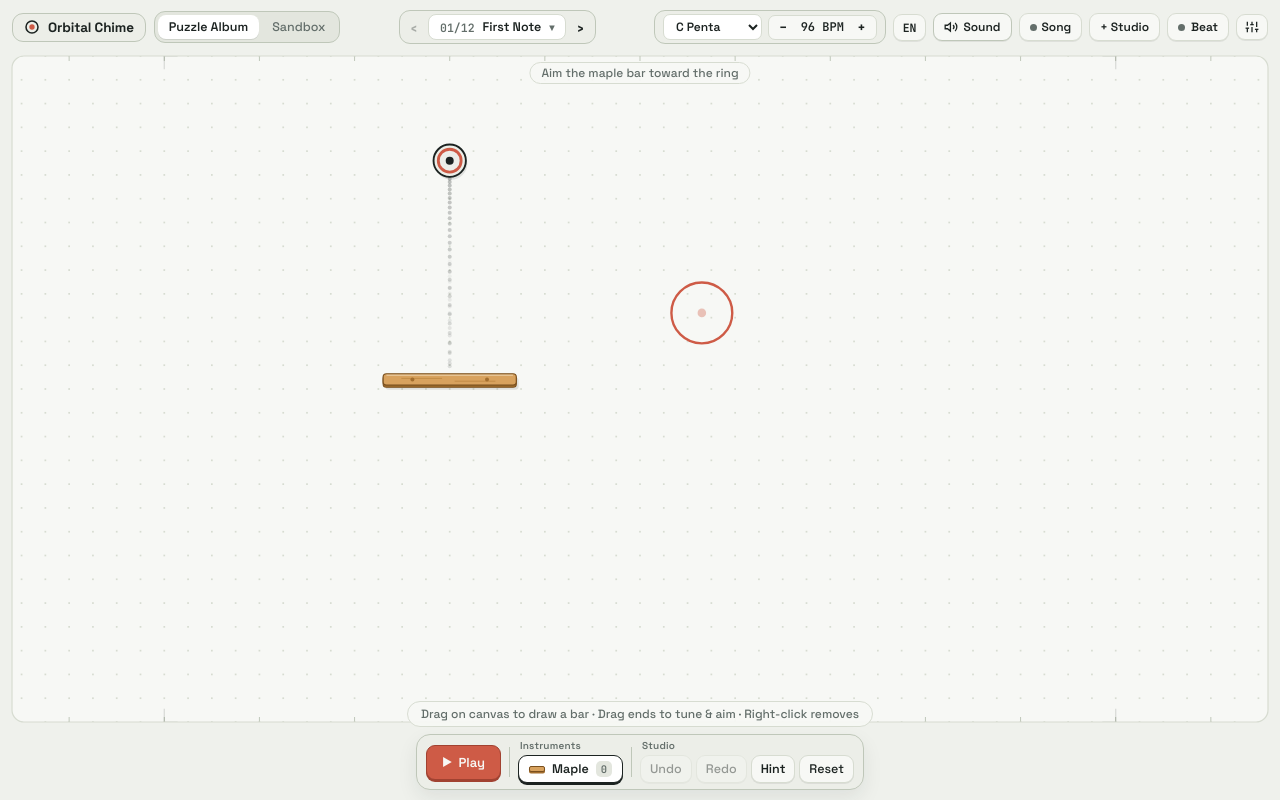
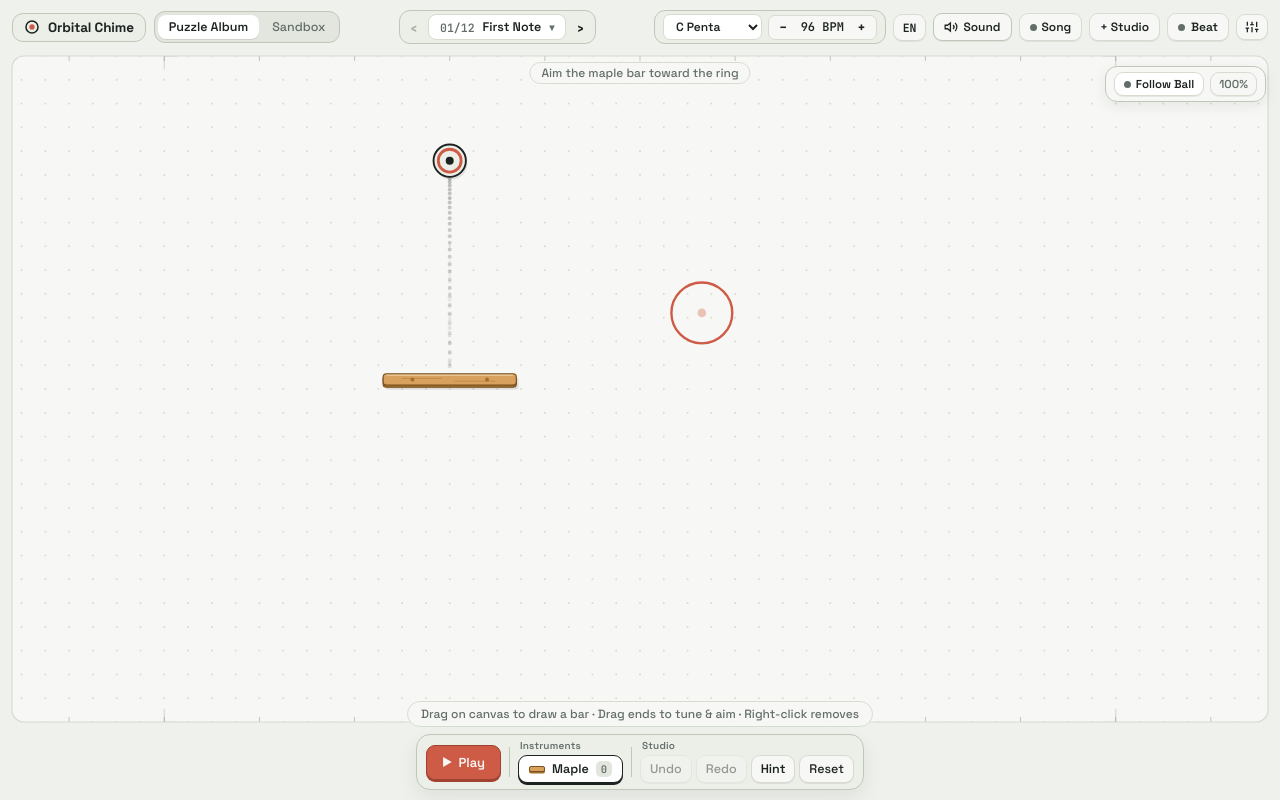
Before and after one commit to Hoang20444/orbital-chime, a React (Vite) app: page / in a window 1280 px wide. Built offline with nearby package versions, Linux system fonts and the light colour scheme.

Commit message:
feat: add mouse-wheel zoom, camera pan, and Follow Ball center tracking

```diff
--- a/src/App.tsx
+++ b/src/App.tsx
@@ -29,6 +29,7 @@ import {
   computeViewport,
   renderWorld,
   screenToWorld,
+  type CameraState,
   type ViewportTransform,
 } from "./engine/renderer.ts";
 import {
@@ -98,6 +99,13 @@ type DragState =
       targetType: "bumper" | "splitter" | "emitter";
       id: string;
       snapshotBefore: EditableSnapshot;
+    }
+  | {
+      kind: "pan_camera";
+      startClientX: number;
+      startClientY: number;
+      origFocusX: number;
+      origFocusY: number;
     };
 
 function clampToWorkspace(
@@ -154,6 +162,8 @@ export const App: React.FC = () => {
   });
   const [scaleId, setScaleId] = useState<ScaleId>(LEVELS[0].scaleId);
   const [bpm, setBpm] = useState(LEVELS[0].bpm);
+  const [followBall, setFollowBall] = useState(false);
+  const [zoomPct, setZoomPct] = useState(100);
   const [, setUiTick] = useState(0);
 
   const canvasRef = useRef<HTMLCanvasElement | null>(null);
@@ -163,6 +173,13 @@ export const App: React.FC = () => {
   const dragRef = useRef<DragState>({ kind: "none" });
   const hoveredIdRef = useRef<string | null>(null);
   const vpRef = useRef<ViewportTransform>(computeViewport(1280, 720, 58, 78));
+  const cameraRef = useRef<CameraState>({
+    zoom: 1,
+    focusX: STAGE_W * 0.5,
+    focusY: STAGE_H * 0.5,
+  });
+  const followBallRef = useRef(followBall);
+  const followedMarbleIdRef = useRef<number | null>(null);
   const isPlayingRef = useRef(isPlaying);
   const showHintRef = useRef(showHint);
   const modeRef = useRef(mode);
@@ -170,6 +187,7 @@ export const App: React.FC = () => {
   const selectedIdRef = useRef(selectedId);
   const studioOpenRef = useRef(studioOpen);
 
+  followBallRef.current = followBall;
   isPlayingRef.current = isPlaying;
   showHintRef.current = showHint;
   modeRef.current = mode;
@@ -512,6 +530,20 @@ export const App: React.FC = () => {
         handleResetOrClear();
       } else if (e.key.toLowerCase() === "h" && modeRef.current === "puzzle") {
         setShowHint((v) => !v);
+      } else if (e.key.toLowerCase() === "f") {
+        setFollowBall((v) => !v);
+      } else if (e.key === "0") {
+        setFollowBall(false);
+        followedMarbleIdRef.current = null;
+        cameraRef.current = { zoom: 1, focusX: STAGE_W * 0.5, focusY: STAGE_H * 0.5 };
+        setZoomPct(100);
+      } else if (e.key === "Tab" && followBallRef.current) {
+        const marbles = worldRef.current.marbles;
+        if (marbles.length > 1) {
+          e.preventDefault();
+          const idx = marbles.findIndex((m) => m.id === followedMarbleIdRef.current);
+          followedMarbleIdRef.current = marbles[(idx + 1) % marbles.length].id;
+        }
       } else if (e.key === "1") {
         setActiveTool("marimba");
       } else if (e.key === "2") {
@@ -664,11 +696,40 @@ export const App: React.FC = () => {
 
         const topMargin = rect.width < 760 ? 102 : 56;
         const bottomMargin = rect.width < 760 ? 114 : 78;
+
+        // Follow-ball camera tracking (keeps tracked marble smoothly centered)
+        const cam = cameraRef.current;
+        if (followBallRef.current) {
+          const marbles = world.marbles;
+          const target =
+            marbles.find((m) => m.id === followedMarbleIdRef.current) ??
+            marbles.find((m) => m.y >= -40 && m.y <= STAGE_H + 80) ??
+            marbles[0] ??
+            null;
+          if (target) {
+            followedMarbleIdRef.current = target.id;
+            const alpha = isPlayingRef.current ? accumulator / FIXED_DT : 1;
+            const tx = target.prevX + (target.x - target.prevX) * alpha;
+            const ty = target.prevY + (target.y - target.prevY) * alpha;
+            const k = Math.min(1, rawDt * 12);
+            cam.focusX += (tx - cam.focusX) * k;
+            cam.focusY += (ty - cam.focusY) * k;
+          } else {
+            followedMarbleIdRef.current = null;
+            const fallbackX = world.emitters[0]?.x ?? STAGE_W * 0.5;
+            const fallbackY = world.emitters[0]?.y ?? STAGE_H * 0.5;
+            const k = Math.min(1, rawDt * 5);
+            cam.focusX += (fallbackX - cam.focusX) * k;
+            cam.focusY += (fallbackY - cam.focusY) * k;
+          }
+        }
+
         const vp = computeViewport(
           rect.width,
           rect.height,
           topMargin,
-          bottomMargin
+          bottomMargin,
+          cam
         );
         vpRef.current = vp;
 
@@ -715,6 +776,9 @@ export const App: React.FC = () => {
             hintOverlay,
             draftBar,
             interpAlpha: isPlayingRef.current ? accumulator / FIXED_DT : 1,
+            followedMarbleId: followBallRef.current
+              ? followedMarbleIdRef.current
+              : null,
           });
         }
       }
@@ -784,7 +848,32 @@ export const App: React.FC = () => {
     if (!canvas) return;
     const rect = canvas.getBoundingClientRect();
     const pt = screenToWorld(vpRef.current, e.clientX - rect.left, e.clientY - rect.top);
+
+    // Clicking a marble while Follow mode is active locks camera onto that marble
+    if (followBallRef.current && e.button === 0) {
+      const clickedMarble = worldRef.current.marbles.find(
+        (m) => distSq(pt.x, pt.y, m.x, m.y) <= (m.radius + 14) ** 2
+      );
+      if (clickedMarble) {
+        followedMarbleIdRef.current = clickedMarble.id;
+        return;
+      }
+    }
+
     const hit = hitTestWorld(pt.x, pt.y);
+
+    if (e.button === 1 || (e.button === 2 && !hit)) {
+      if (followBallRef.current) setFollowBall(false);
+      canvas.setPointerCapture(e.pointerId);
+      dragRef.current = {
+        kind: "pan_camera",
+        startClientX: e.clientX,
+        startClientY: e.clientY,
+        origFocusX: cameraRef.current.focusX,
+        origFocusY: cameraRef.current.focusY,
+      };
+      return;
+    }
 
     if (e.button === 2) {
       if (hit) {
@@ -910,6 +999,15 @@ export const App: React.FC = () => {
       return;
     }
 
+    if (drag.kind === "pan_camera") {
+      const s = vpRef.current.scale || 1;
+      cameraRef.current.focusX =
+        drag.origFocusX - (e.clientX - drag.startClientX) / s;
+      cameraRef.current.focusY =
+        drag.origFocusY - (e.clientY - drag.startClientY) / s;
+      return;
+    }
+
     if (drag.kind === "draw_bar") {
       drag.bx = clamped.x;
       drag.by = clamped.y;
@@ -979,6 +1077,11 @@ export const App: React.FC = () => {
 
   const handlePointerUp = () => {
     const drag = dragRef.current;
+    if (drag.kind === "pan_camera") {
+      dragRef.current = { kind: "none" };
+      return;
+    }
+
     if (drag.kind === "draw_bar") {
       const len = Math.hypot(drag.bx - drag.ax, drag.by - drag.ay);
       if (len >= 48) {
@@ -1027,6 +1130,36 @@ export const App: React.FC = () => {
         w.emitters.some((e) => e.id === selectedId))
     );
   }, [selectedId, mode, levelIndex]);
+
+  const handleCanvasWheel = (e: React.WheelEvent<HTMLCanvasElement>) => {
+    const canvas = canvasRef.current;
+    if (!canvas) return;
+    const rect = canvas.getBoundingClientRect();
+    const localX = e.clientX - rect.left;
+    const localY = e.clientY - rect.top;
+
+    const vp = vpRef.current;
+    const cam = cameraRef.current;
+    const factor = Math.exp(-e.deltaY * 0.0011);
+    const nextZoom = Math.max(0.55, Math.min(3.0, cam.zoom * factor));
+
+    if (!followBallRef.current) {
+      const wx = (localX - vp.offsetX) / vp.scale;
+      const wy = (localY - vp.offsetY) / vp.scale;
+      const nextScale = vp.baseScale * nextZoom;
+      const topMargin = rect.width < 760 ? 102 : 56;
+      const bottomMargin = rect.width < 760 ? 114 : 78;
+      const availH = Math.max(200, rect.height - topMargin - bottomMargin);
+      const centerX = rect.width * 0.5;
+      const centerY = topMargin + availH * 0.5;
+      const nextOffsetX = localX - wx * nextScale;
+      const nextOffsetY = localY - wy * nextScale;
+      cam.focusX = (centerX - nextOffsetX) / nextScale;
+      cam.focusY = (centerY - nextOffsetY) / nextScale;
+    }
+    cam.zoom = nextZoom;
+    setZoomPct(Math.round(nextZoom * 100));
+  };
 
   return (
     <div style={{ position: "relative", width: "100%", height: "100dvh" }}>
@@ -1141,6 +1274,7 @@ export const App: React.FC = () => {
       <canvas
         ref={canvasRef}
         onContextMenu={(e) => e.preventDefault()}
+        onWheel={handleCanvasWheel}
         onPointerDown={handlePointerDown}
         onPointerMove={handlePointerMove}
         onPointerUp={handlePointerUp}
@@ -1153,6 +1287,95 @@ export const App: React.FC = () => {
           cursor: "crosshair",
         }}
       />
+
+      {/* Camera HUD: Follow Ball & Mouse-Wheel Zoom */}
+      <div
+        style={{
+          position: "fixed",
+          top: 66,
+          right: 14,
+          zIndex: 18,
+          display: "flex",
+          alignItems: "center",
+          gap: 6,
+          padding: "5px 8px",
+          backgroundColor: "rgba(247, 248, 245, 0.94)",
+          border: "1px solid var(--border-strong)",
+          borderRadius: 12,
+          boxShadow: "0 4px 14px rgba(28, 35, 33, 0.08)",
+        }}
+      >
+        <button
+          type="button"
+          onClick={() => {
+            synthEngine.unlock();
+            synthEngine.playUiTick();
+            setFollowBall((v) => !v);
+          }}
+          className={`hw-btn ${followBall ? "is-selected" : ""}`}
+          style={{
+            padding: "4px 9px",
+            fontSize: 11.5,
+            fontWeight: 600,
+            display: "flex",
+            alignItems: "center",
+            gap: 5,
+            backgroundColor: followBall ? "#1C2321" : "#FFFFFF",
+            color: followBall ? "#FFFFFF" : "var(--ink)",
+            borderColor: followBall ? "#1C2321" : "var(--border)",
+          }}
+          title={locale === "vi" ? "Theo dõi bóng ở giữa màn hình (Phím F)" : "Follow ball in center (Key F)"}
+        >
+          <span
+            style={{
+              width: 7,
+              height: 7,
+              borderRadius: 999,
+              backgroundColor: followBall ? "#CE5B46" : "var(--slate)",
+              display: "inline-block",
+            }}
+          />
+          <span>{locale === "vi" ? "Theo dõi bóng" : "Follow Ball"}</span>
+        </button>
+
+        {followBall && worldRef.current.marbles.length > 1 && (
+          <button
+            type="button"
+            onClick={() => {
+              const marbles = worldRef.current.marbles;
+              const idx = marbles.findIndex((m) => m.id === followedMarbleIdRef.current);
+              followedMarbleIdRef.current = marbles[(idx + 1) % marbles.length].id;
+              syncUi();
+            }}
+            className="hw-btn"
+            style={{ padding: "4px 7px", fontSize: 11.5, fontWeight: 600 }}
+            title={locale === "vi" ? "Đổi bóng theo dõi (Tab)" : "Next marble (Tab)"}
+          >
+            ↻
+          </button>
+        )}
+
+        <button
+          type="button"
+          onClick={() => {
+            setFollowBall(false);
+            followedMarbleIdRef.current = null;
+            cameraRef.current = { zoom: 1, focusX: STAGE_W * 0.5, focusY: STAGE_H * 0.5 };
+            setZoomPct(100);
+          }}
+          className="hw-btn"
+          style={{
+            padding: "4px 8px",
+            fontSize: 11.5,
+            fontFamily: "var(--font-mono)",
+            fontWeight: 600,
+            color: zoomPct !== 100 ? "#CE5B46" : "var(--slate)",
+          }}
+          title={locale === "vi" ? "Cuộn chuột để zoom · Bấm để đặt lại 100% (Phím 0)" : "Scroll to zoom · Click to reset 100% (Key 0)"}
+        >
+          {zoomPct}%
+        </button>
+      </div>
 
       {winBannerVisible && mode === "puzzle" && (
         <WinBanner
--- a/src/engine/renderer.ts
+++ b/src/engine/renderer.ts
@@ -8,9 +8,16 @@ import type {
   WorldState,
 } from "./types.ts";
 
+export interface CameraState {
+  zoom: number;
+  focusX: number;
+  focusY: number;
+}
+
 export interface ViewportTransform {
   cssWidth: number;
   cssHeight: number;
+  baseScale: number;
   scale: number;
   offsetX: number;
   offsetY: number;
@@ -24,14 +31,20 @@ export function computeViewport(
   cssWidth: number,
   cssHeight: number,
   topMargin: number,
-  bottomMargin: number
+  bottomMargin: number,
+  camera?: CameraState
 ): ViewportTransform {
   const padX = cssWidth < 720 ? 8 : 12;
   const availW = Math.max(200, cssWidth - padX * 2);
   const availH = Math.max(200, cssHeight - topMargin - bottomMargin);
-  const scale = Math.min(availW / STAGE_W, availH / STAGE_H);
-  const offsetX = (cssWidth - STAGE_W * scale) * 0.5;
-  const offsetY = topMargin + (availH - STAGE_H * scale) * 0.5;
+  const baseScale = Math.min(availW / STAGE_W, availH / STAGE_H);
+  const zoom = camera ? Math.max(0.45, Math.min(3.5, camera.zoom)) : 1;
+  const scale = baseScale * zoom;
+  const focusX = camera?.focusX ?? STAGE_W * 0.5;
+  const focusY = camera?.focusY ?? STAGE_H * 0.5;
+
+  const offsetX = cssWidth * 0.5 - focusX * scale;
+  const offsetY = topMargin + availH * 0.5 - focusY * scale;
 
   const worldMinX = (padX - offsetX) / scale;
   const worldMaxX = (cssWidth - padX - offsetX) / scale;
@@ -41,6 +54,7 @@ export function computeViewport(
   return {
     cssWidth,
     cssHeight,
+    baseScale,
     scale,
     offsetX,
     offsetY,
@@ -71,6 +85,7 @@ export interface RenderOptions {
   hintOverlay: LevelSolutionHint | null;
   draftBar: Pick<BarPiece, "ax" | "ay" | "bx" | "by" | "material"> | null;
   interpAlpha: number;
+  followedMarbleId?: number | null;
 }
 
 function traceStraightRoundedBar(
@@ -732,6 +747,14 @@ export function renderWorld(
     ctx.fill();
 
     // Marble body
+    if (opts.followedMarbleId === m.id) {
+      ctx.strokeStyle = "rgba(206, 91, 70, 0.55)";
+      ctx.lineWidth = 1.8 / Math.max(0.75, Math.min(1.6, vp.scale));
+      ctx.beginPath();
+      ctx.arc(ix, iy, m.radius + 5.5, 0, Math.PI * 2);
+      ctx.stroke();
+    }
+
     ctx.save();
     ctx.translate(ix, iy);
     if (m.squash > 0.02) {
```
